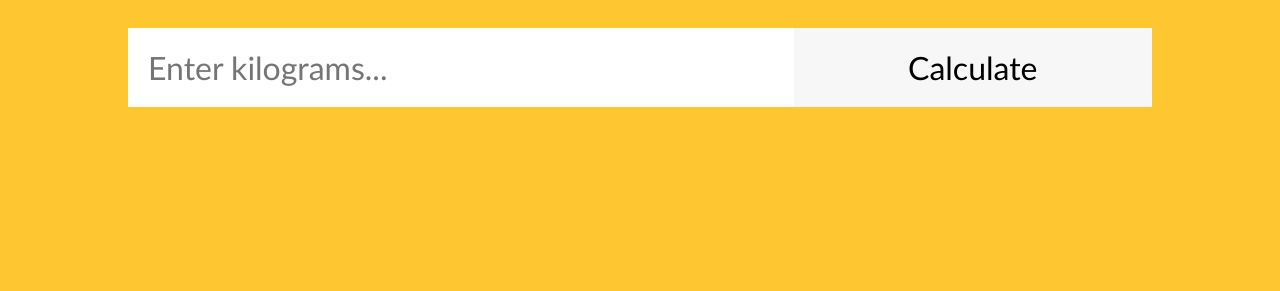
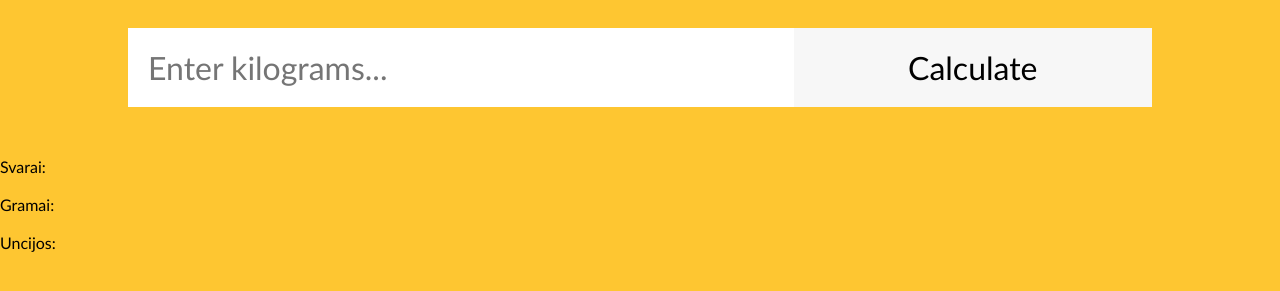
Before and after one commit to RaimondaJasaityte/JS-Tasks-atsiskaitymas-2022-08-31-09-01, a plain HTML site: page Task 1/Index.html in a window 1280 px wide. Shown: the part 189-480 px from the top of the page. Drawn offline with Linux system fonts and the light colour scheme.

Commit message:
pirma užduotis

```diff
--- a/Task 1/Index.html
+++ b/Task 1/Index.html
@@ -20,8 +20,17 @@
         <form>
           <input type="text" id="search" placeholder="Enter kilograms..." />
           <input type="submit" id="submit-btn" value="Calculate" />
+
         </form>
         <!-- Place for output after form submission -->
+
+        <p>Svarai: <span id="outputSvarai"></span></p>
+        <br>
+        <p>Gramai: <span id="outputGramai"></span></p>
+        <br>
+        <p>Uncijos: <span id="outputUncijos"></span></p>
+
+
         <div id="output"></div>
       </div>
     </main>
```
